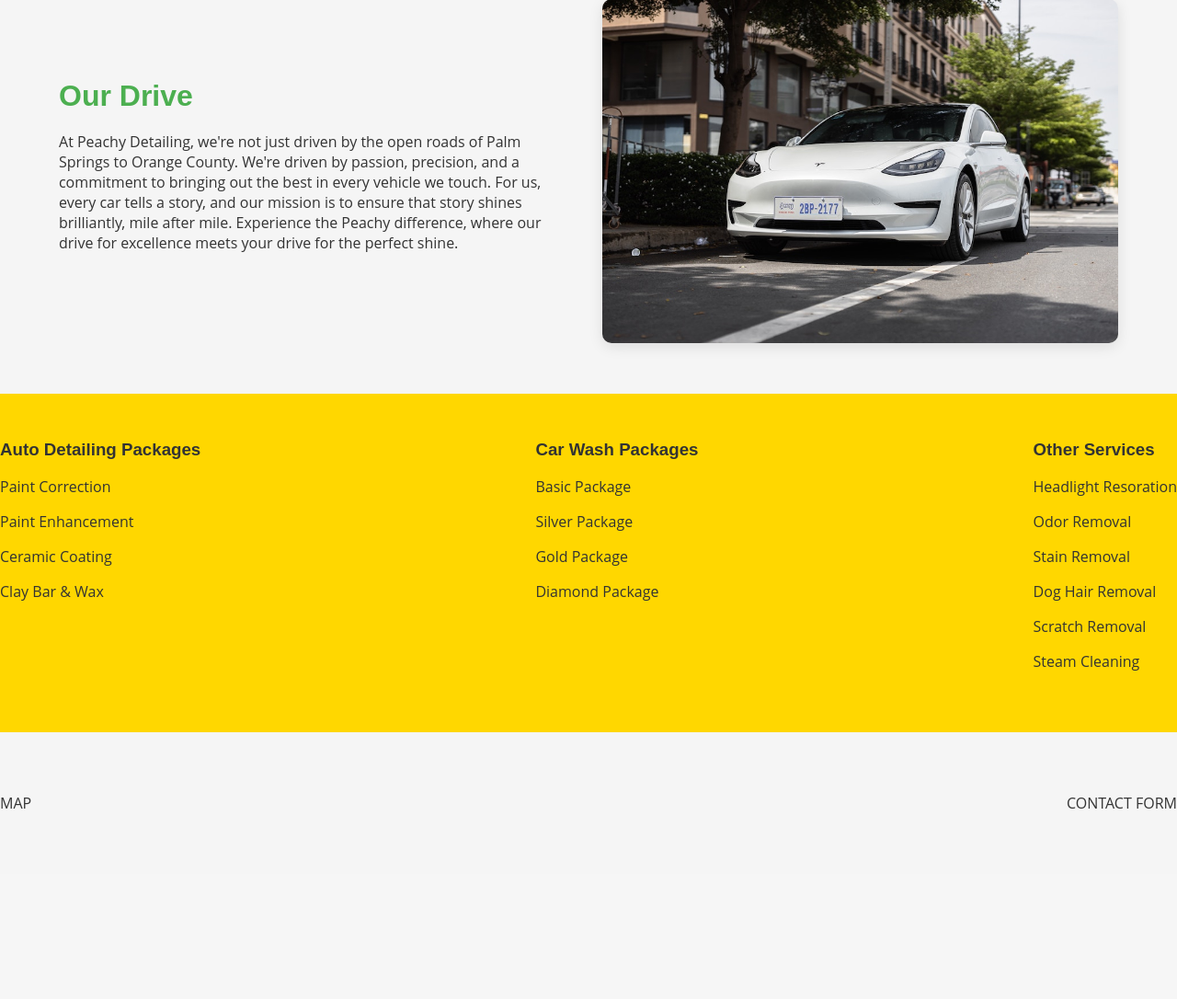
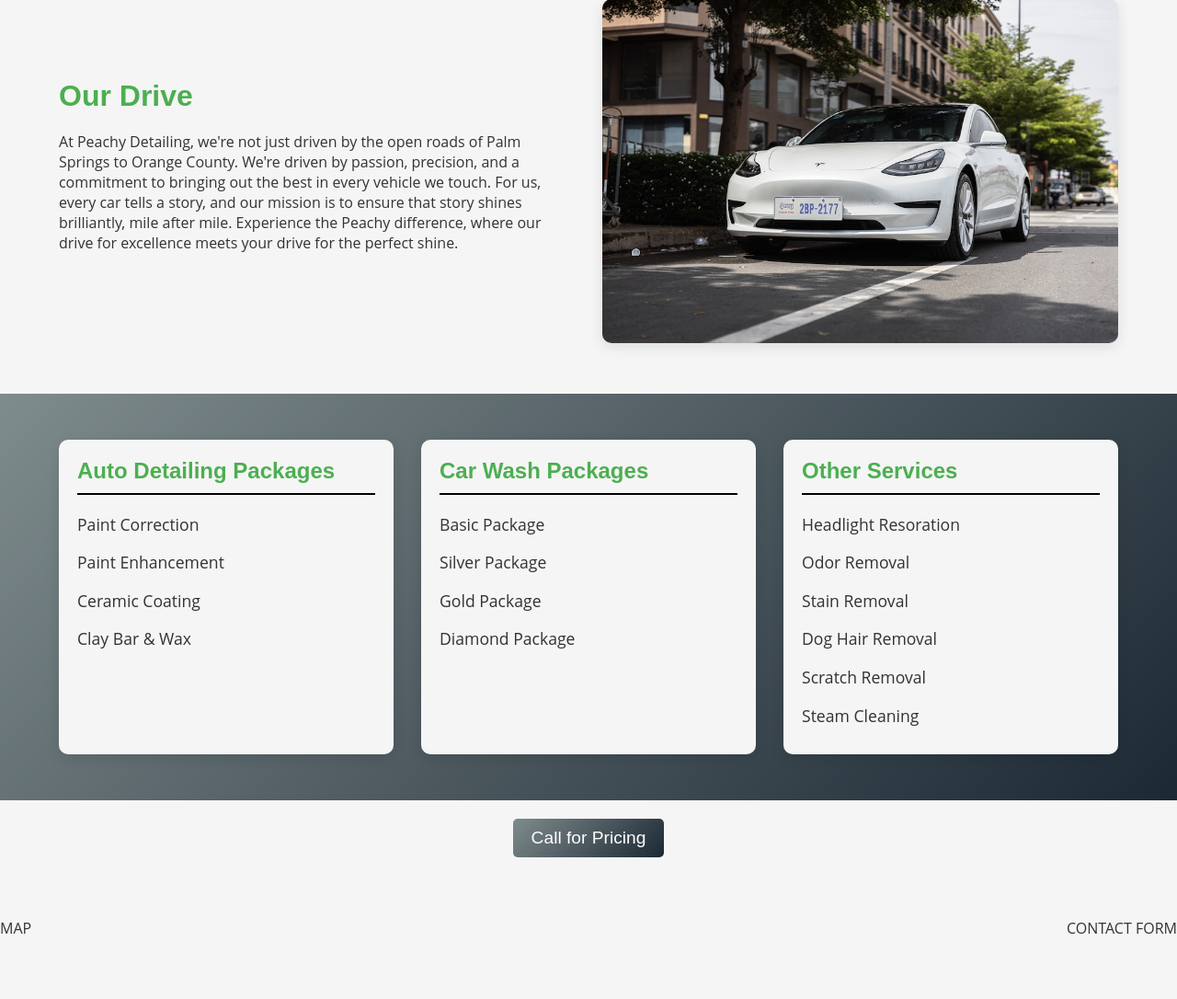
Before and after one commit to diegoIsBuilding/pythonWebDevPractice, a Flask app: page / in a window 1280 px wide. Shown: the part 1020-2106 px from the top of the page at 92% size. Before the commit the page ends 1899 px from the top, so only its background shows below. Run offline with Flask 3, Linux system fonts and the light colour scheme; some web fonts are replaced.

Commit message:
styled the services section - moved the button below and centered it

```diff
--- a/static/css/index.css
+++ b/static/css/index.css
@@ -53,7 +53,7 @@ nav a i {
     margin-right: 5px; /* Adds a little space between the icon and the text */
 }
 nav a:hover {
-    background-color: #000000; /* black background on hover */
+    background-color: #4CAF50; /* black background on hover */
     color: #FFFFFF; /* white text on hover */
     box-shadow: 0px 2px 5px rgba(0, 0, 0, 0.1); /* subtle shadow for depth */
 }
@@ -153,12 +153,71 @@ nav a:hover {
 
 /* Services */
 .sectionFour {
-    background-color: #FFD700;
+    background: linear-gradient(135deg, #7f8c8d 0%, #1c2833 100%);
     display: flex;
-    justify-content: space-between;
-    padding: 50px 0;
+    flex-wrap: wrap; /* Allow items to wrap to the next line */
+    justify-content: space-between; /* Space out the columns */
+    padding: 50px 5%;
+    gap: 30px;
 }
-/* Man & Contact Form */
+
+/* Common styles for each service column */
+.sectionFour > div {
+    flex: 1; /* Ensures each column takes up equal space */
+    background-color: #F5F5F5; /* Light background for each column for contrast */
+    padding: 20px; /* Padding inside each column */
+    border-radius: 10px; /* Rounded corners for a modern touch */
+    box-shadow: 0 4px 15px rgba(0, 0, 0, 0.1); /* Subtle shadow for depth */
+}
+
+.sectionFour h3 {
+    font-size: 1.5em; /* Increase size for prominence */
+    margin-bottom: 20px; /* Space between the heading and the first service */
+    color: #4CAF50; /* Secondary color for contrast */
+    border-bottom: 2px solid #000000; /* Accent color underline for a modern touch */
+    padding-bottom: 10px; /* Padding to space out the underline */
+}
+
+.sectionFour p {
+    margin-bottom: 10px; /* Space between services */
+    font-size: 1.1em; /* Slightly larger font for readability */
+    color: #333; /* Darker text for better contrast against the light background */
+}
+
+/* Button styling */
+.button-container {
+    display: flex;
+    justify-content: center; /* Horizontally center */
+    align-items: center;     /* Vertically center */
+    height: 100%;            /* Assuming you want the container to take full height */
+}
+.pricing-button {
+    display: block;
+    margin: auto;
+    background: linear-gradient(135deg, #7f8c8d 0%, #1c2833 100%); /* Same gradient as the section */
+    border: none; /* Remove default border */
+    border-radius: 5px; /* Rounded corners */
+    color: #FFF; /* White text */
+    padding: 10px 20px; /* Vertical and horizontal padding */
+    font-size: 1.2em; /* Slightly larger font */
+    cursor: pointer; /* Hand cursor on hover */
+    transition: background 0.3s, transform 0.3s; /* Smooth transition for hover effects */
+    margin-top: 20px; /* Add spacing between the columns and the button */
+}
+
+/* Hover effect for the button */
+.pricing-button:hover {
+    background: linear-gradient(135deg, #1c2833 0%, #7f8c8d 100%); /* Reverse gradient on hover for a dynamic effect */
+    transform: scale(1.05); /* Slightly enlarge the button */
+}
+
+/* Active state for the button */
+.pricing-button:active {
+    transform: scale(1); /* Reset the size when the button is pressed */
+}
+
+
+/* Map & Contact Form */
 .sectionFive {
     display: flex;
     justify-content: space-between;
--- a/templates/index.html
+++ b/templates/index.html
@@ -80,6 +80,9 @@
       <p>Steam Cleaning</p>
     </div>
   </div>
+  <div class="button-container">
+    <button class="pricing-button">Call for Pricing</button>
+</div>
 <!-- Section 5: Two columns - left column: map - right column: contact form -->
 <div class="sectionFive">
   <div class="map">
```
